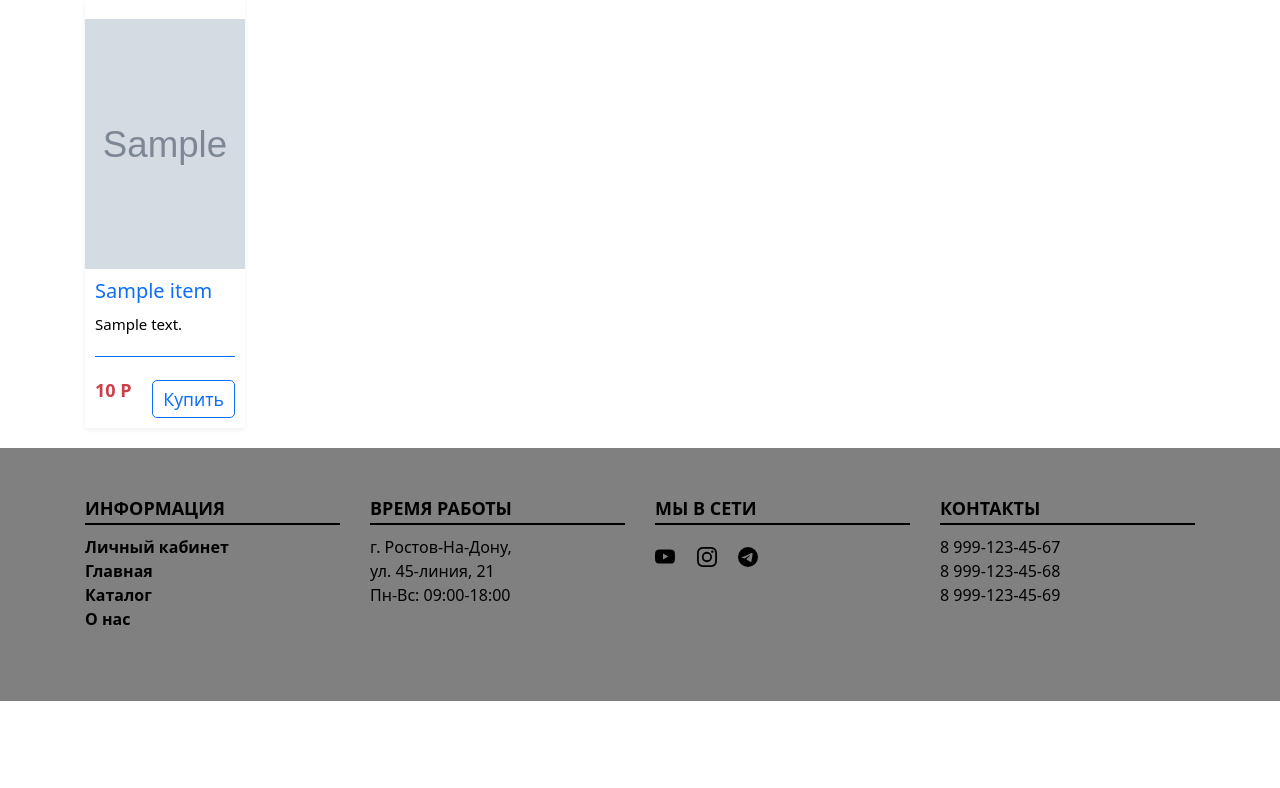
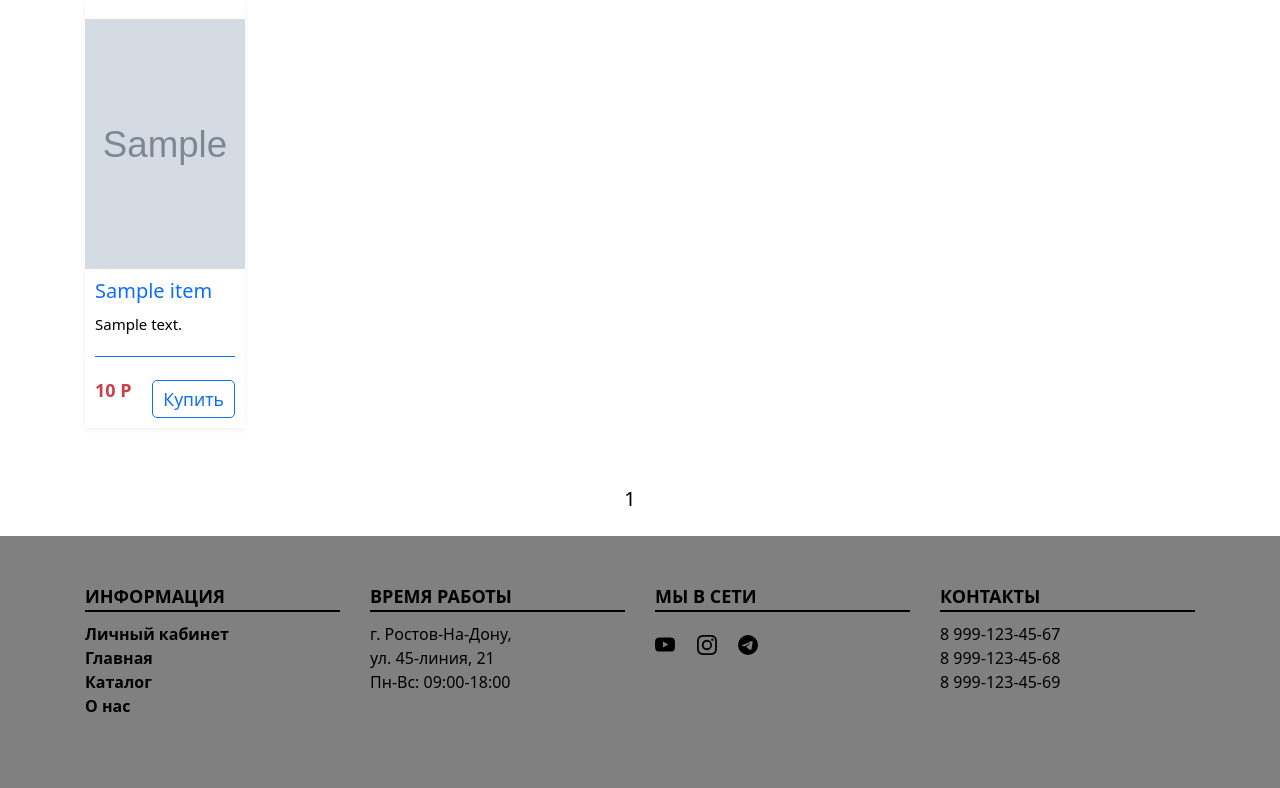
Before and after one commit to AlexProvatorov/bookstore, a Django app: page / in a window 1280 px wide. Shown: the part 243-1031 px from the top of the page. Before the commit the page ends 944 px from the top, so only its background shows below. Run offline with Django 5.2, Linux system fonts and the light colour scheme; tables that the repository leaves empty hold one stand-in row (values such as "Sample post"); grey boxes marked "Sample" are stand-in pictures.

Commit message:
feat: created pagination in index

```diff
--- a/bookstore/book_store/templates/book_store/base.html
+++ b/bookstore/book_store/templates/book_store/base.html
@@ -63,7 +63,6 @@
     <main>
 
         <h1>{{ content }}</h1>
-
         {% block content %}
         {% endblock %}
     </main>
--- a/bookstore/book_store/templates/book_store/index.html
+++ b/bookstore/book_store/templates/book_store/index.html
@@ -4,7 +4,7 @@
 {% block content %}
 	<div class="container">
             <div class="row">
-    {% for item in items %}
+    {% for item in page_obj %}
                 <div class="col-lg-2 col-sm-4 mb-3">
                     <div class="product-card h-100 d-flex flex-column">
                         <div class="product-thumb">
@@ -25,4 +25,17 @@
     {% endfor %}
     	    </div>
         </div>
+        <div>
+            <nav class="list-pages">
+                <ul>
+                    {% for p in page_obj.paginator.page_range %}
+                    {% if page_obj.number == p %}
+                    <li class="page-num page-num-selected">{{ p }}</li>
+                    {% else %}
+                    <li class="page-num"><a href="?page={{ p }}">{{ p }}</a></li>
+                    {% endif %}
+                    {% endfor %}
+                </ul>
+            </nav>
+        </div>
 {% endblock %}
--- a/bookstore/book_store/views.py
+++ b/bookstore/book_store/views.py
@@ -1,3 +1,4 @@
+from django.core.paginator import Paginator
 from django.http import HttpResponse, HttpResponseNotFound
 from django.shortcuts import render
 
@@ -7,11 +8,16 @@ from book_store.models import Items
 def index(request):
 
     items = Items.objects.all()
+    paginator = Paginator(items, 6)
+
+    page_number = request.GET.get('page')
+    page_obj = paginator.get_page(page_number)
 
     context = {
         'title': 'Book Store',
         'content': 'Книжный магазин - BOOK STORE',
         'items': items,
+        'page_obj': page_obj,
     }
     return render(request, 'book_store/index.html', context=context)
 
--- a/bookstore/static/css/style.css
+++ b/bookstore/static/css/style.css
@@ -150,3 +150,43 @@ header {
     color: #CC0000;
 }
 /* Auth */
+
+/* Pagination */
+.list-pages {
+	text-align: center;
+	margin: 0 0 20px 0;
+}
+.list-pages ul {
+	margin: 20px 0 0 0;
+	padding: 0;
+	list-style: none;
+}
+.list-pages ul li {
+	display: inline-block;
+	margin: 0 20px 0 0;
+}
+.list-pages a {
+	color: #000;
+	font-size: 24px;
+	text-decoration: none;
+}
+.list-pages .page-num, .page-num-selected {
+	display: inline-block;
+	width: 60px;
+	height: 44px;
+	padding: 16px 0 0 0;
+	border: 1px solid #d0d0d0;
+	border-radius: 30px;
+}
+.list-pages .page-num:hover {
+	box-shadow: 3px 3px 1px #d0d0d0;
+}
+.list-pages .page-num-selected {
+	border: none;
+	color: #000;
+	font-size: 20px;
+}
+.list-pages .page-num-selected:hover {
+	box-shadow: none;
+}
+/* Pagination */
```
